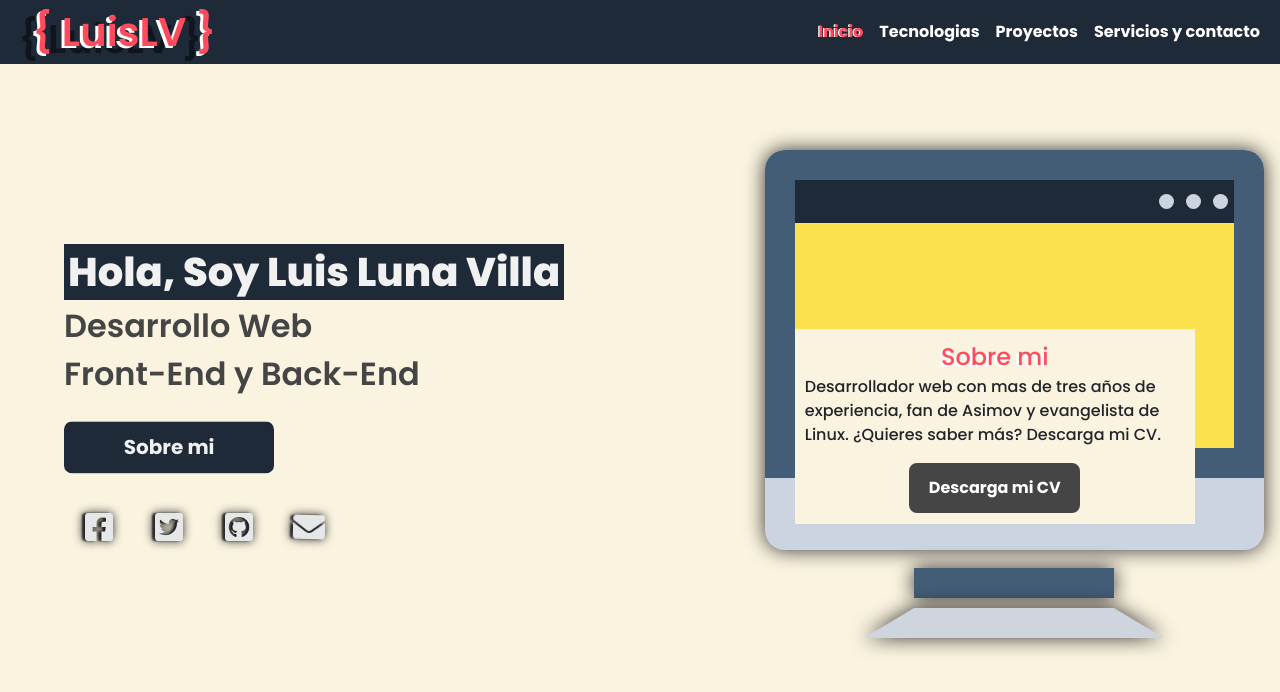
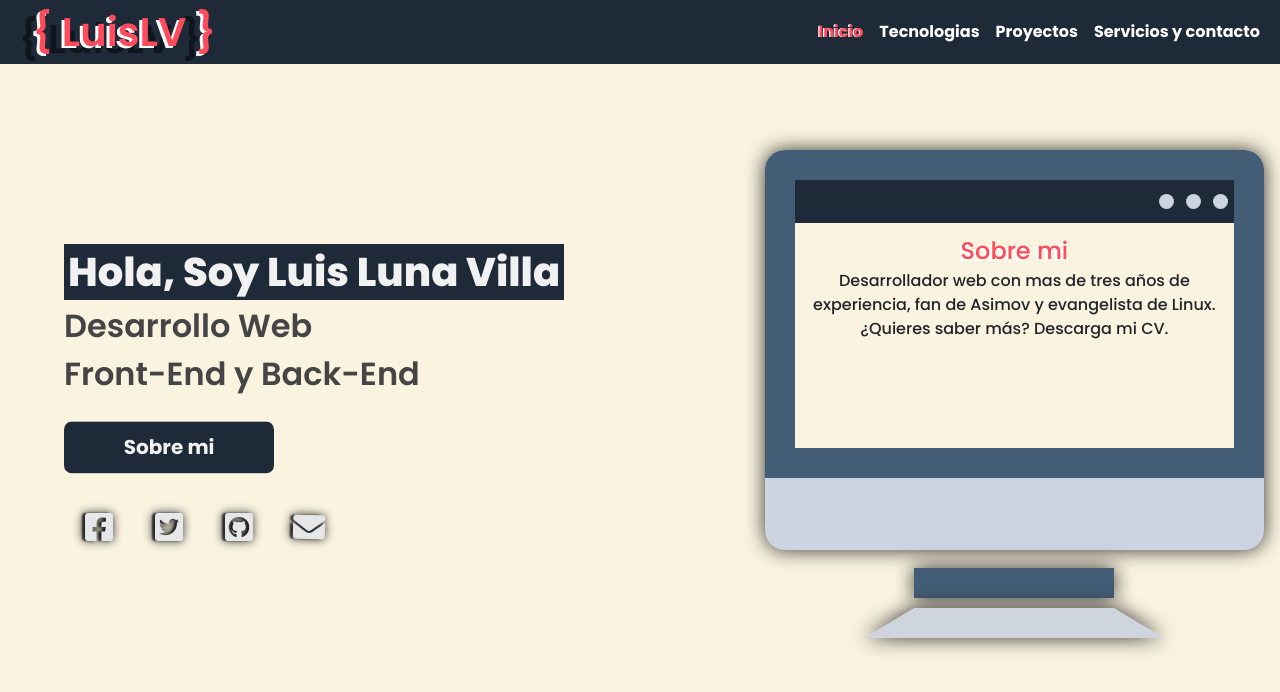
Before and after one commit to LuisLunaV/portafolio_web_2025, a Vue app: page /inicio in a window 1280 px wide. Both pictures are taken after a click on the button "Sobre mi". Shown: the top 692 px of the page. Built offline with nearby package versions, Linux system fonts and the light colour scheme.

Commit message:
Computadora

```diff
--- a/src/assets/css/animaciones.css
+++ b/src/assets/css/animaciones.css
@@ -66,12 +66,12 @@
 .closeBox {
   opacity: 0;
   overflow: hidden;
-  animation: cerrarCaja 1s ease-out forwards;
+  /* animation: cerrarCaja 1s ease-out forwards; */
 }
 
 .openBox {
   overflow: hidden;
-  animation: abrirCaja 3s ease-out forwards;
+  /* animation: abrirCaja 3s ease-out forwards; */
 }
 
 @keyframes cerrarCaja {
--- a/src/assets/css/inicio.css
+++ b/src/assets/css/inicio.css
@@ -24,13 +24,25 @@
   text-shadow: -3px 2px 0 white;
   margin: 0;
 }
-
+.sobre-mi-logo{
+  z-index: 1;
+  background-color: var(--amarillo);
+width: 100%;
+height: 84%;
+display: flex;
+justify-content: center;
+align-items: center;
+}
+.sobre-mi-logo span{
+  color: #FF4B5C;
+  font-size: 100px;
+}
 .sobre-mi-msg{
-  position: absolute;
-  z-index: 3;
-  bottom:283px;
+  /* position: relative; */
+  z-index: 2;
   background-color: var(--amarillo);
-  width: 100%;
+ width: 100%;
+ height: 100%;
   padding:10px;
 }
 
@@ -94,32 +106,16 @@ margin: 0 auto;
 }
 @media (min-width: 972px) and (max-width: 1032px) {
   /* Globales */
-  .sobre-mi-msg{
-    top:198px;
-    max-width: 350px;
-    max-height: 170px;
-    height: 100%;
-  }
+
 
 }
 /* //Resolcion para pc de escritorio: */
 @media (min-width: 1033px) and (max-width: 1375px) {
-  .sobre-mi-msg{
-    max-width: 400px;
-    top:179px;
-    max-height: 195px;
-    height: 100%;
-  }
+
 }
 
 @media (min-width: 1375px){
 
-  .sobre-mi-msg{
-    max-width: 450px;
-    top:210px;
-    max-height: 217px;
-    height: 100%;
 
-  }
 
  }
--- a/src/modules/portafolio/components/pc/ComputadoraPc.vue
+++ b/src/modules/portafolio/components/pc/ComputadoraPc.vue
@@ -8,29 +8,31 @@
             <div class="circulo"></div>
             <div class="circulo"></div>
           </div>
-            <div :class="['sobre-mi-msg',{'openBox':estaAbierto, 'closeBox':!estaAbierto}]">
+
+          <div v-if="estaAbierto" class="sobre-mi-msg">
+            <!-- <div :class="['sobre-mi-msg',{'openBox':estaAbierto, 'closeBox':!estaAbierto}]"> -->
             <p
               :class="[
-            'p-sobre-mi text-center poppins-medium',
+                'p-sobre-mi box-bottom text-center poppins-medium',
                 {
                   'fs-2': dispositivo == 'grande',
                   'fs-3': dispositivo == 'mediano',
-              'fs-4': dispositivo == 'pequeno'||'expequeno',
+                  'fs-4': dispositivo == 'pequeno' || 'expequeno',
                 },
               ]"
             >
               Sobre mi
             </p>
-        <p class="poppins-medium text-start">
+            <p class="poppins-medium text-center box-bottom">
               Desarrollador web con mas de tres años de experiencia, fan de Asimov y evangelista de
               Linux. ¿Quieres saber más? Descarga mi CV.
             </p>
-        <div class="div-btn-cv">
-          <button
-          class="button-animacion btn-cv rounded-3 poppins-bold">
-            Descarga mi CV
-          </button>
+            <!-- <div class="div-btn-cv box-bottom">
+              <button class="button-animacion btn-cv rounded-3 poppins-bold">Descarga mi CV</button>
+            </div> -->
           </div>
+          <div v-else class="sobre-mi-logo">
+            <span class="poppins-bold">{{ logo }}</span>
           </div>
         </div>
       </div>
@@ -42,12 +44,16 @@
   </div>
 </template>
 <script lang="ts" setup>
-interface Props{
-  dispositivo:string;
-  estaAbierto:boolean;
+import { ref } from 'vue'
+
+const logo = ref('</>')
+
+interface Props {
+  dispositivo: string
+  estaAbierto: boolean
 }
 
-defineProps<Props>();
+defineProps<Props>()
 </script>
 <style scoped>
 .contenedor-pc {
@@ -64,7 +70,7 @@ defineProps<Props>();
   background-color: #ccd4e1;
   max-width: 500px;
   max-height: 400px;
-  width:  100%;
+  width: 100%;
   height: 100%;
   border-radius: 20px;
 }
@@ -76,7 +82,8 @@ defineProps<Props>();
 }
 
 .pantalla {
-  background-color: #fbe14e;
+  overflow: hidden;
+  background-color: var(--amarillo);
   height: 100%;
   width: 100%;
 }
@@ -84,14 +91,14 @@ defineProps<Props>();
 .barra {
   width: 100%;
   height: 16%;
-  background-color: #1E2A38;
+  background-color: #1e2a38;
   display: flex;
   flex-direction: row;
   align-items: center;
   justify-content: flex-end;
 }
 
-.circulo{
+.circulo {
   margin: 0 6px;
   height: 15px;
   width: 15px;
--- a/src/modules/portafolio/components/proyectos/ProyectoTarjeta.vue
+++ b/src/modules/portafolio/components/proyectos/ProyectoTarjeta.vue
@@ -61,6 +61,6 @@ if( mostrarTarjeta.value < props.projects.length - 1 ){
 }else{
   clearInterval( targetInterval );
 }
-},500)
+},350)
 
 </script>
--- a/src/modules/portafolio/components/servicios/ServicioTarjeta.vue
+++ b/src/modules/portafolio/components/servicios/ServicioTarjeta.vue
@@ -45,5 +45,5 @@ if (mostrarTarjeta.value < props.servicios.length -1 ) {
 } else {
   clearInterval(targetInterval);
 }
-},500)
+},200)
 </script>
--- a/src/modules/portafolio/components/tecnologias/TecnologiaInfo.vue
+++ b/src/modules/portafolio/components/tecnologias/TecnologiaInfo.vue
@@ -45,6 +45,6 @@ onMounted(() => {
     } else {
       clearInterval(interval);
     }
-  }, 100);
+  }, 200);
 });
 </script>
--- a/src/modules/portafolio/views/TecnologiasView.vue
+++ b/src/modules/portafolio/views/TecnologiasView.vue
@@ -2,9 +2,8 @@
   <div class="mis-tecnologias amarillo-mate">
     <div class="titulo-subtitulo mb-3">
       <h1 class="color-negro-suave poppins-bold pb-2">Conocimientos técnicos y habilidades.</h1>
-      <p class="color-negro-suave poppins-semibold p-2">
-        Habilidades tecnicas que he ido dominando con base a mi experiencia laboral y proyectos
-        personales.
+      <p class="color-negro-suave poppins-semibold p-2 w-75 text-center">
+        Habilidades técnicas que he ido desarrollando a través de mi experiencia laboral y proyectos personales.
       </p>
     </div>
     <ul class="contenedor-de-tecnologias">
```
Lines whose indentation alone changed are shown as unchanged.
